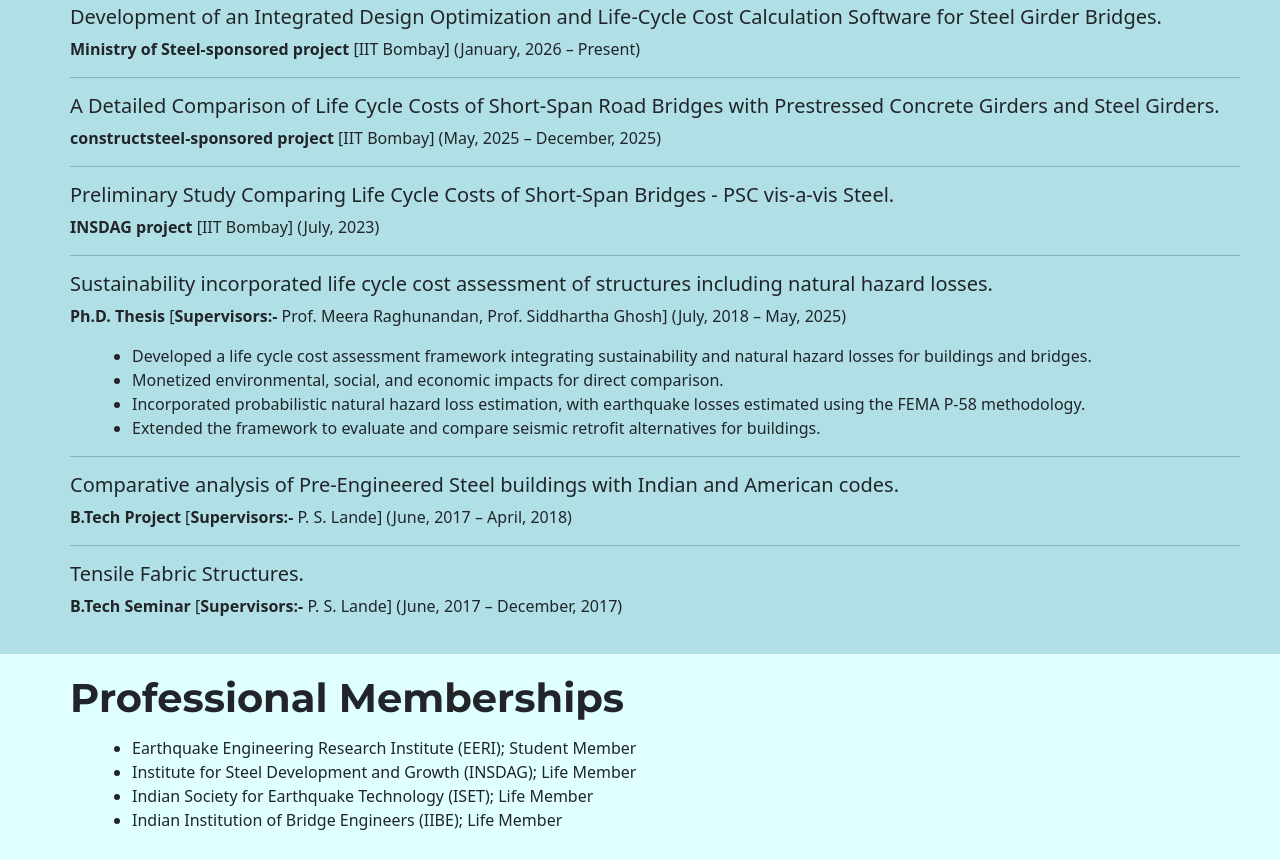
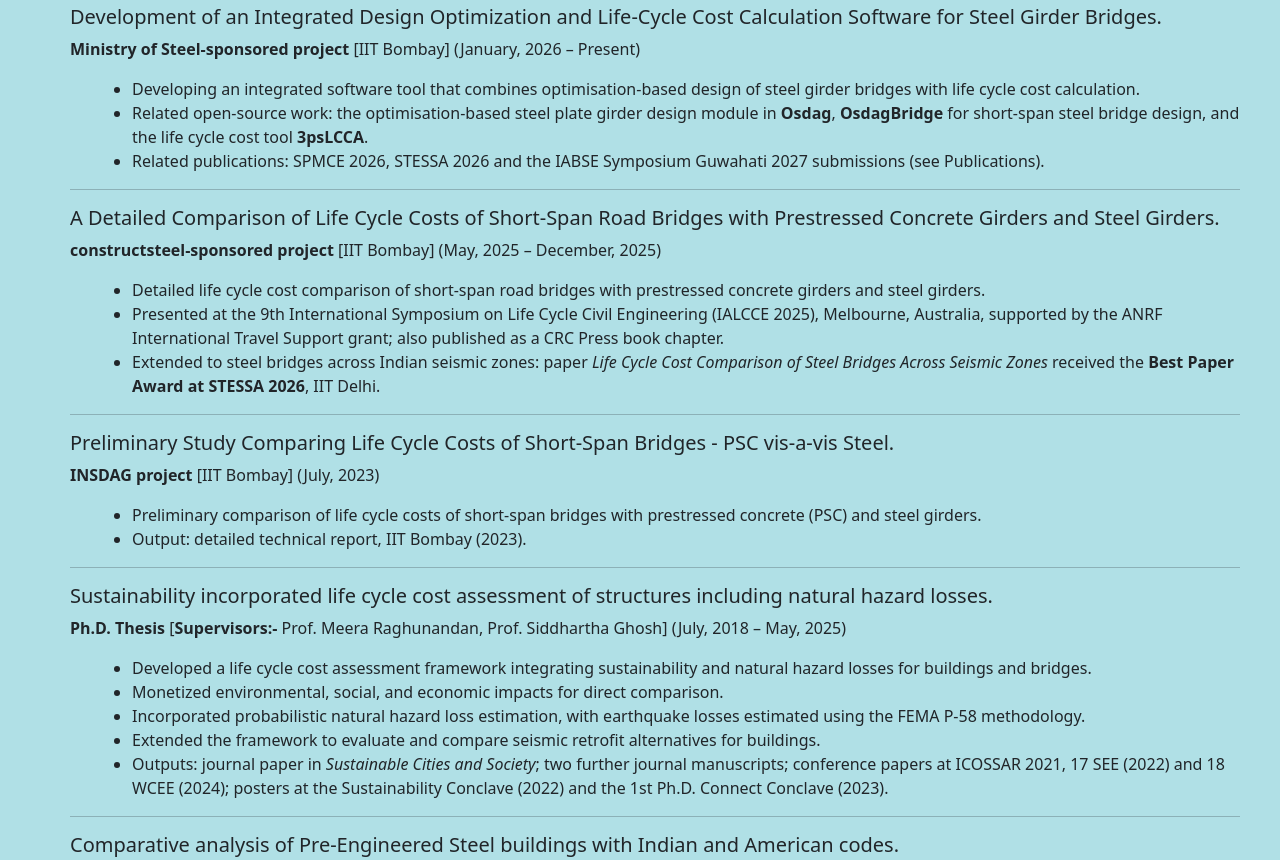
Before and after one commit to RadhikaPajgade/Personal-website, a plain HTML site: page index.html in a window 1280 px wide. Shown: the part 4508-5368 px from the top of the page. Drawn offline with nearby package versions, Linux system fonts and the light colour scheme.

Commit message:
Update index.html

```diff
--- a/index.html
+++ b/index.html
@@ -359,16 +359,30 @@
           <div style="flex: 100%;">
             <h5>Development of an Integrated Design Optimization and Life-Cycle Cost Calculation Software for Steel Girder Bridges.</h5>
             <p><strong>Ministry of Steel-sponsored project</strong> [IIT Bombay] (January, 2026 – Present)	</p>
+            <ul>
+              <li>Developing an integrated software tool that combines optimisation-based design of steel girder bridges with life cycle cost calculation.</li>
+              <li>Related open-source work: the optimisation-based steel plate girder design module in <strong>Osdag</strong>, <strong>OsdagBridge</strong> for short-span steel bridge design, and the life cycle cost tool <strong>3psLCCA</strong>.</li>
+              <li>Related publications: SPMCE 2026, STESSA 2026 and the IABSE Symposium Guwahati 2027 submissions (see Publications).</li>
+            </ul>
           </div>
           <hr>
           <div style="flex: 100%;">
             <h5>A Detailed Comparison of Life Cycle Costs of Short-Span Road Bridges with Prestressed Concrete Girders and Steel Girders.</h5>
             <p><strong>constructsteel-sponsored project</strong> [IIT Bombay] (May, 2025 – December, 2025)	</p>
+            <ul>
+              <li>Detailed life cycle cost comparison of short-span road bridges with prestressed concrete girders and steel girders.</li>
+              <li>Presented at the 9th International Symposium on Life Cycle Civil Engineering (IALCCE 2025), Melbourne, Australia, supported by the ANRF International Travel Support grant; also published as a CRC Press book chapter.</li>
+              <li>Extended to steel bridges across Indian seismic zones: paper <em>Life Cycle Cost Comparison of Steel Bridges Across Seismic Zones</em> received the <strong>Best Paper Award at STESSA 2026</strong>, IIT Delhi.</li>
+            </ul>
           </div>
           <hr>
           <div style="flex: 100%;">
             <h5>Preliminary Study Comparing Life Cycle Costs of Short-Span Bridges - PSC vis-a-vis Steel.</h5>
             <p><strong>INSDAG project</strong> [IIT Bombay] (July, 2023)	</p>
+            <ul>
+              <li>Preliminary comparison of life cycle costs of short-span bridges with prestressed concrete (PSC) and steel girders.</li>
+              <li>Output: detailed technical report, IIT Bombay (2023).</li>
+            </ul>
           </div>
           <hr>
           <div style="flex: 100%;">
@@ -379,6 +393,7 @@
               <li>Monetized environmental, social, and economic impacts for direct comparison.</li>
               <li>Incorporated probabilistic natural hazard loss estimation, with earthquake losses estimated using the FEMA P-58 methodology.</li>
               <li>Extended the framework to evaluate and compare seismic retrofit alternatives for buildings.</li>
+                            <li>Outputs: journal paper in <em>Sustainable Cities and Society</em>; two further journal manuscripts; conference papers at ICOSSAR 2021, 17 SEE (2022) and 18 WCEE (2024); posters at the Sustainability Conclave (2022) and the 1st Ph.D. Connect Conclave (2023).</li>
             </ul>
           </div>
           <hr>
```
